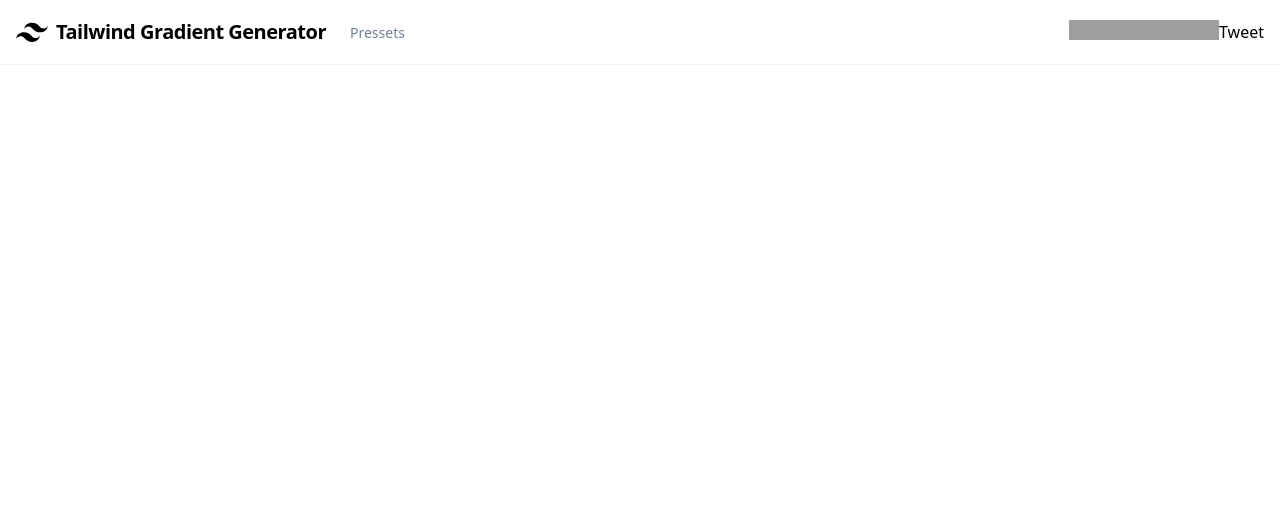
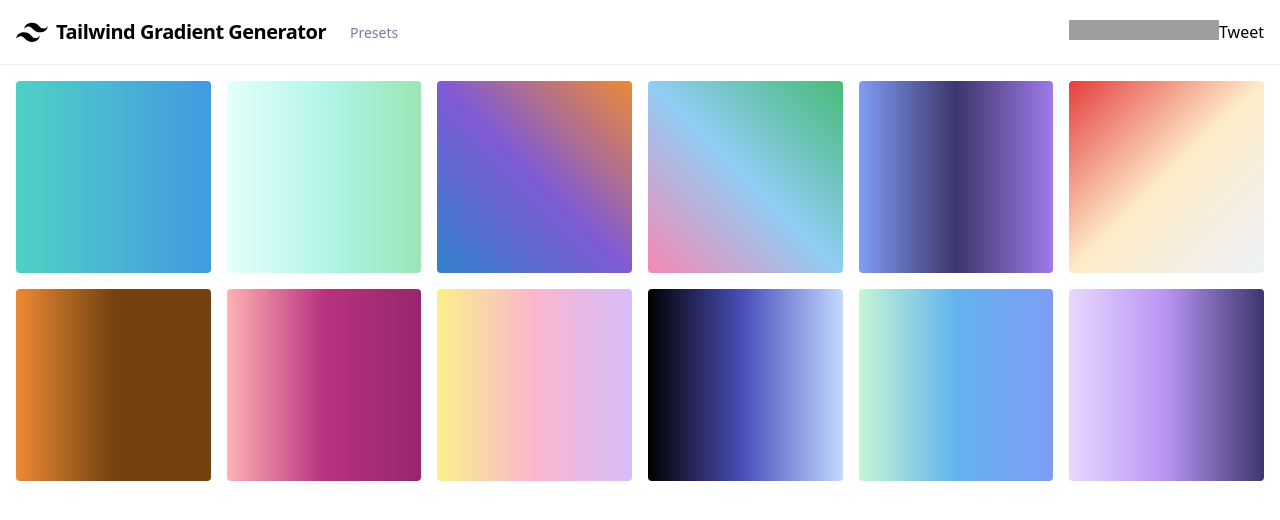
Before and after one commit to roberthgnz/tailwind-gradient-generator, a Vue app: page /presets in a window 1280 px wide. Shown: the top 520 px of the page. Built offline with nearby package versions, Linux system fonts and the light colour scheme; grey boxes are pictures that could not be loaded.

Commit message:
Fixed typo; Pressets -> Preset

```diff
--- a/src/components/Navbar.vue
+++ b/src/components/Navbar.vue
@@ -37,10 +37,10 @@
     <div class="w-full block flex-grow lg:flex lg:items-center lg:w-auto">
       <div class="text-sm lg:flex-grow">
         <router-link
-          to="/pressets"
+          to="/presets"
           class="block mt-4 lg:inline-block lg:mt-0 hover:text-gray-900 text-gray-600 font-medium mr-4"
         >
-          Pressets
+          Presets
         </router-link>
       </div>
       <ul class="flex">
--- a/src/pages/Pressets.vue
+++ b/src/pages/Presets.vue
@@ -5,13 +5,13 @@
     >
       <li
         class="cursor-pointer hover:shadow-lg transition duration-100 ease-in"
-        v-for="(presset, index) in pressets"
+        v-for="(preset, index) in presets"
         :key="index"
-        @click="copyPresset(presset)"
+        @click="copypreset(preset)"
       >
         <div
-          class="presset relative flex justify-center items-center h-48 rounded"
-          :class="presset"
+          class="preset relative flex justify-center items-center h-48 rounded"
+          :class="preset"
         >
           <svg
             xmlns="http://www.w3.org/2000/svg"
@@ -31,7 +31,7 @@
               d="M16 8v-2a2 2 0 0 0 -2 -2h-8a2 2 0 0 0 -2 2v8a2 2 0 0 0 2 2h2"
             />
           </svg>
-          <span v-if="copied === presset" class="text-white">Copied 🎉</span>
+          <span v-if="copied === preset" class="text-white">Copied 🎉</span>
         </div>
       </li>
     </ul>
@@ -39,24 +39,24 @@
 </template>
 
 <script>
-import { pressets } from "../pressets";
+import { presets } from "../presets";
 import { copyToClipboard } from "../helpers";
 
 export default {
-  name: "Pressets",
+  name: "presets",
   data: () => {
     return {
-      pressets: [],
+      presets: [],
       copied: null,
     };
   },
   mounted() {
-    this.pressets = pressets;
+    this.presets = presets;
   },
   methods: {
-    copyPresset(presset) {
-      copyToClipboard(presset, () => {
-        this.copied = presset;
+    copypreset(preset) {
+      copyToClipboard(preset, () => {
+        this.copied = preset;
         setTimeout(() => (this.copied = null), 1500);
       });
     },
@@ -65,7 +65,7 @@ export default {
 </script>
 
 <style lang="scss" scoped>
-.presset {
+.preset {
   svg {
     position: absolute;
     top: 5%;
--- a/src/pressets.js
+++ b/src/presets.js
@@ -1,4 +1,4 @@
-export const pressets = [
+export const presets = [
   "bg-gradient-to-r from-teal-400 to-blue-500",
   "bg-gradient-to-r from-teal-100 via-teal-200 to-green-300",
   "bg-gradient-to-tr from-blue-600 via-purple-600 to-orange-500",
--- a/src/routes.js
+++ b/src/routes.js
@@ -1,9 +1,9 @@
 import Home from "./pages/Home";
-import Pressets from "./pages/Pressets";
+import Presets from "./pages/Presets";
 
 const routes = [
   { path: "/", component: Home },
-  { path: "/pressets", component: Pressets },
+  { path: "/presets", component: Presets },
 ];
 
 export default routes;
```
